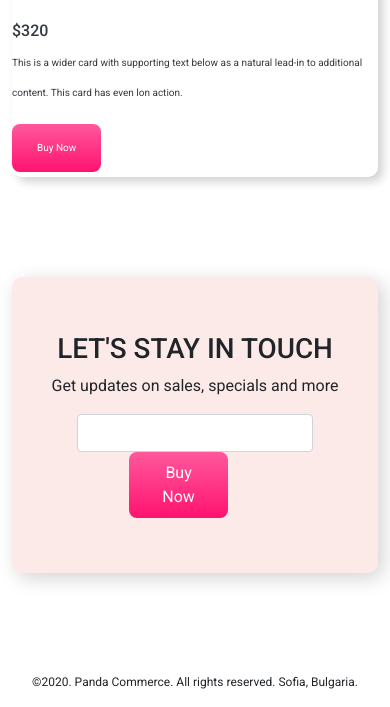
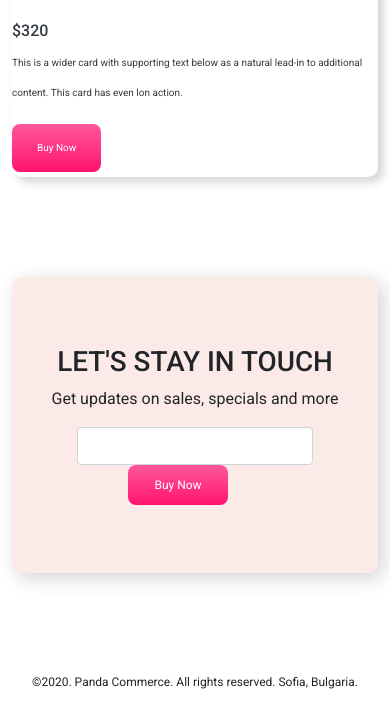
Before and after one commit to Rasel900/panda-commerce, a plain HTML site: page index.html in a window 390 px wide. Shown: the part 4360-5067 px from the top of the page. Drawn offline with nearby package versions, Linux system fonts and the light colour scheme.

Commit message:
r_hobe_na

```diff
--- a/rwd _media/mobile.css
+++ b/rwd _media/mobile.css
@@ -52,6 +52,12 @@
     width: 100%;
     padding-bottom: 5px;
 }
+.mainside button{
+    height: 40px;
+    width: 100px;
+    font-size: 12px;
+
+}
 .mainside{
-    margin-left: 32%;
+margin-left: auto;
 }
```
